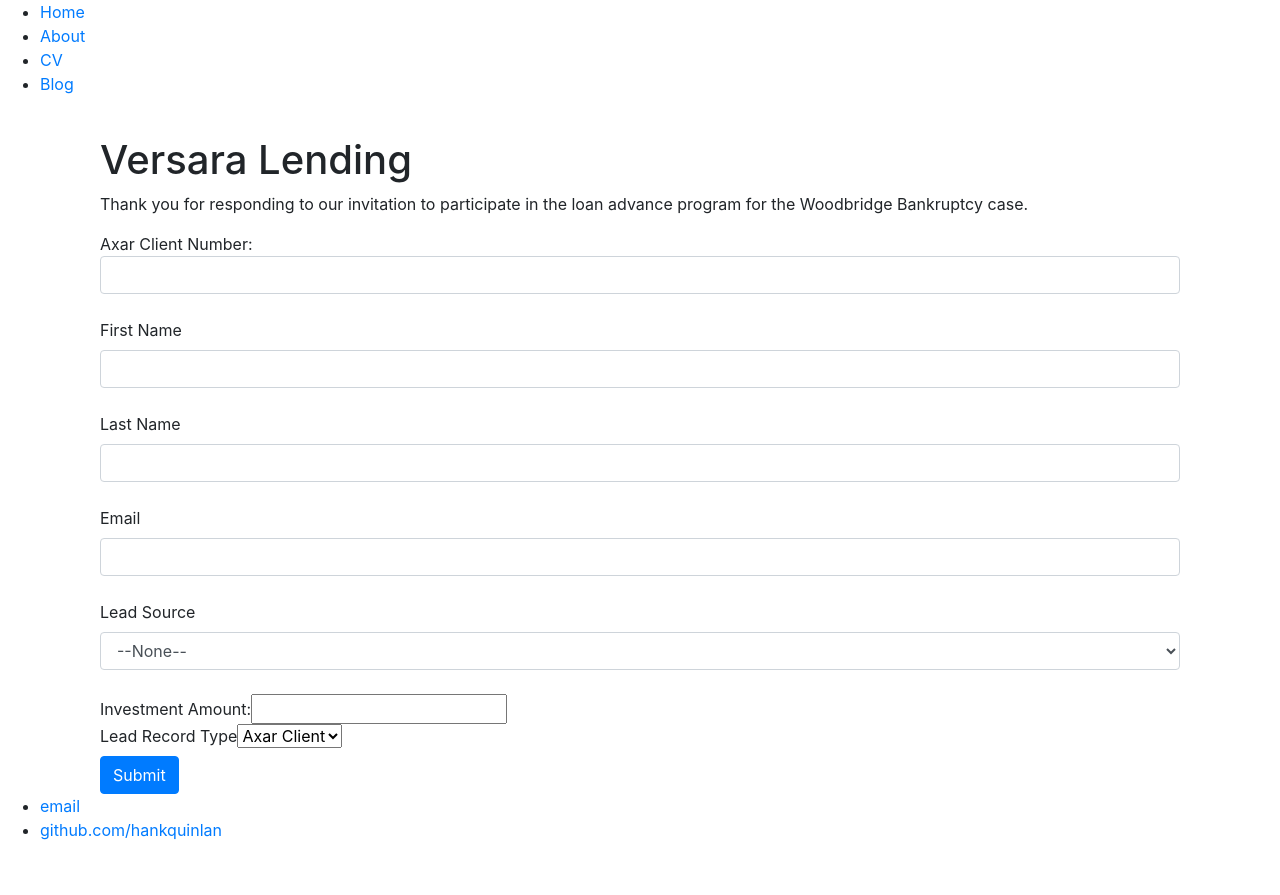
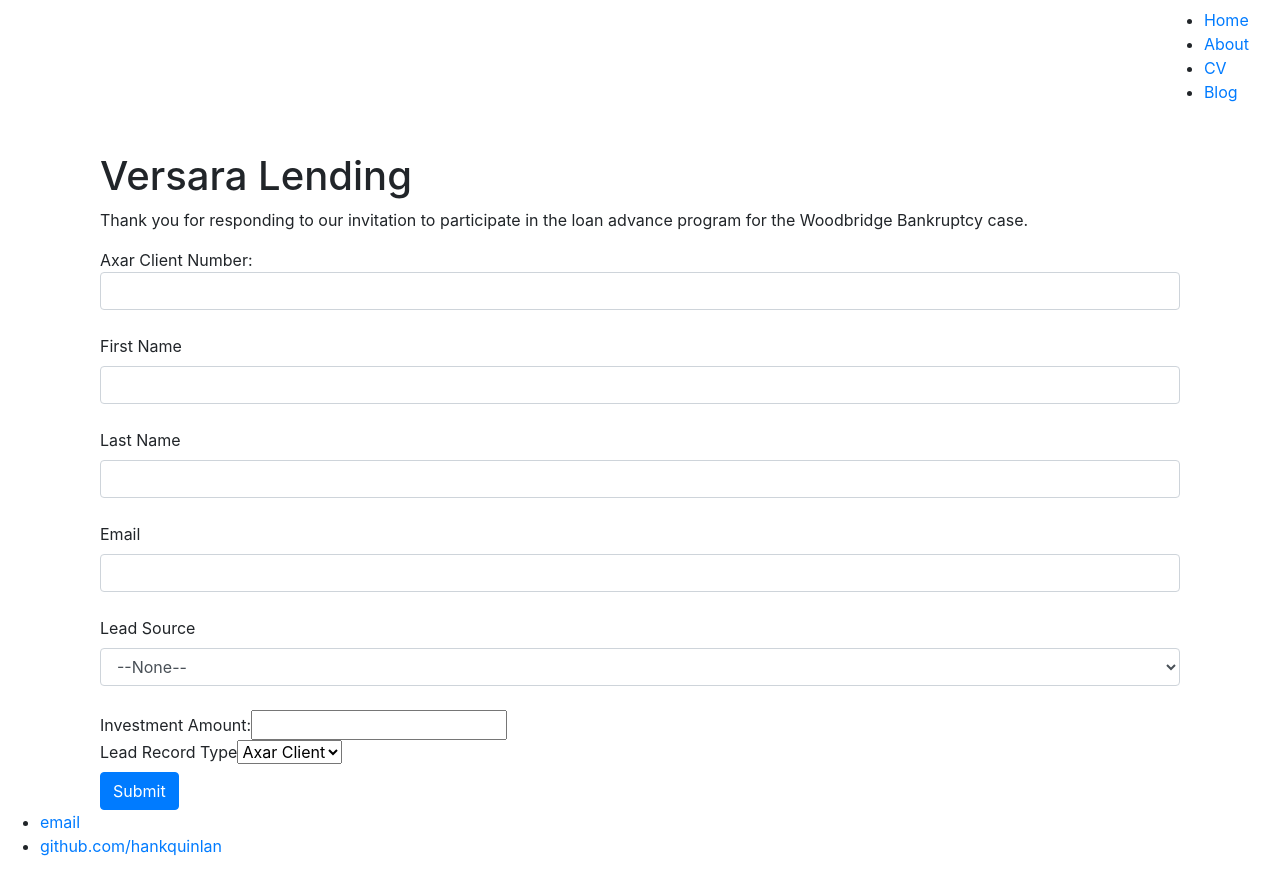
Before and after one commit to caseysung/caseysung.github.io, a Jekyll site: the page built from index.html, in a window 1280 px wide. Shown: the top 895 px of the page. Built offline with Jekyll 4.4.1, drawn with Linux system fonts in a browser that asks for light colours.

Commit message:
Update default.html

```diff
--- a/_layouts/default.html
+++ b/_layouts/default.html
@@ -8,14 +8,19 @@
 
 		</head>
 		<body>
-			<nav>
+			<nav class="navbar navbar-default">
+  			<div class="container-fluid">
+    			<div class="navbar-header">
+    </div>
 	    		<ul>
 	        		<li><a href="/">Home</a></li>
 		        	<li><a href="/about">About</a></li>
 	        		<li><a href="/cv">CV</a></li>
 	        		<li><a href="/blog">Blog</a></li>
 	    		</ul>
+				</div>
 			</nav>
+
 			<div class="container">
 
 			{{ content }}
```
